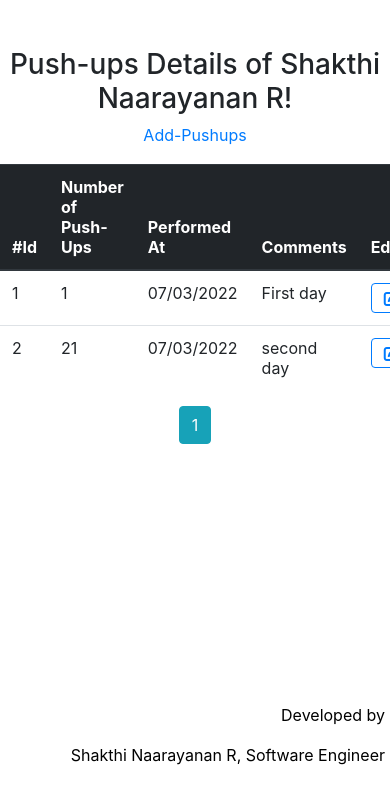
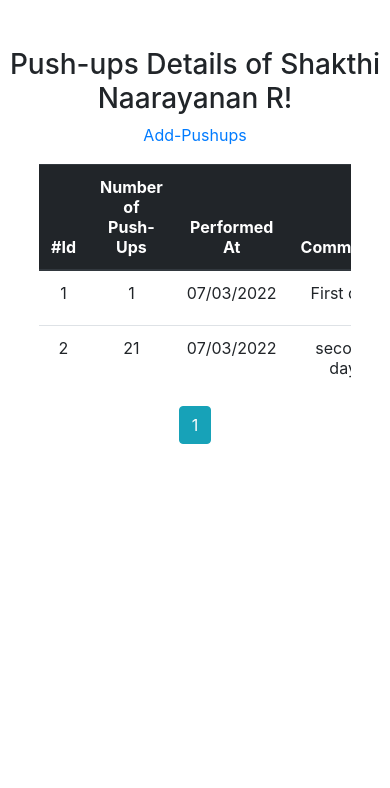
Before and after one commit to shakthi876/pushups-loggers, a Flask app: page /all/ in a window 390 px wide; the page is wider, and only the part inside the window is pictured. Shown: the part 56-844 px from the top of that part. Run offline with Flask 2, Linux system fonts and the light colour scheme; a user stored in the database is signed in; data comes from the database, SQL or seed files in the repository; some libraries are stand-ins or nearby versions.

Commit message:
mobile-responsive

```diff
--- a/p_pushupsloggers/templates/allworkouts.html
+++ b/p_pushupsloggers/templates/allworkouts.html
@@ -53,16 +53,22 @@ animation: blinker 2s linear infinite;color: red;
 {% endif %} {% endwith %}
 </div>
 
+<style>
+  .tb{
+    width: 80% ;
+  }
 
+
+</style>
 
 
 {% if workouts.items %}
 <div>
-
-  <table class="table table-hover" style="width: 700px;">
+  <div class="table-responsive tb">
+  <table class="table table-hover tb" >
 
     <thead class="thead-dark">
-      <tr>
+      <tr style="text-align: center;">
          <th scope="col">#Id</th>
         <th scope="col">Number of Push-Ups</th>
         <th scope="col">Performed At</th>
@@ -73,7 +79,7 @@ animation: blinker 2s linear infinite;color: red;
     </thead>
     <tbody>
       {% for workout in workouts.items %}
-      <tr>
+      <tr style="text-align: center;">
          <td>{{ (page-1)*per_page + loop.index }}</td>
         <td>{{ workout.pushups }}</td>
         <td>{{ workout.date_posted.strftime('%d/%m/%Y') }}</td>
@@ -100,6 +106,7 @@ animation: blinker 2s linear infinite;color: red;
       {% endfor %}
     </tbody>
   </table>
+  </div>
   {% for page_num in workouts.iter_pages(left_edge=1,right_edge=2,left_current=1,right_current=1) %}
   {% if page_num %}
   {% if workouts.page== page_num %}
--- a/p_pushupsloggers/templates/base.html
+++ b/p_pushupsloggers/templates/base.html
@@ -123,25 +123,6 @@
 
 
     {% block content %} {% endblock %}
-    <style>
-      .footer {
-    position: absolute;
-    left: 0;
-    bottom: 0;
-    width: 100%;
-    color: black;
-    text-align: right;
-    font-weight: 100%;
-    padding: 5px;
-    margin-right: 5%;
-  }
-  </style>
 
-    <div class="footer">
-      <p>Developed by</p>
-      <p>Shakthi Naarayanan R, Software Engineer</p>
-
-
-  </div>
   </body>
 </html>
```
Also changed, not shown: p_pushupsloggers/templates/developer.html (+6 -2 lines).
